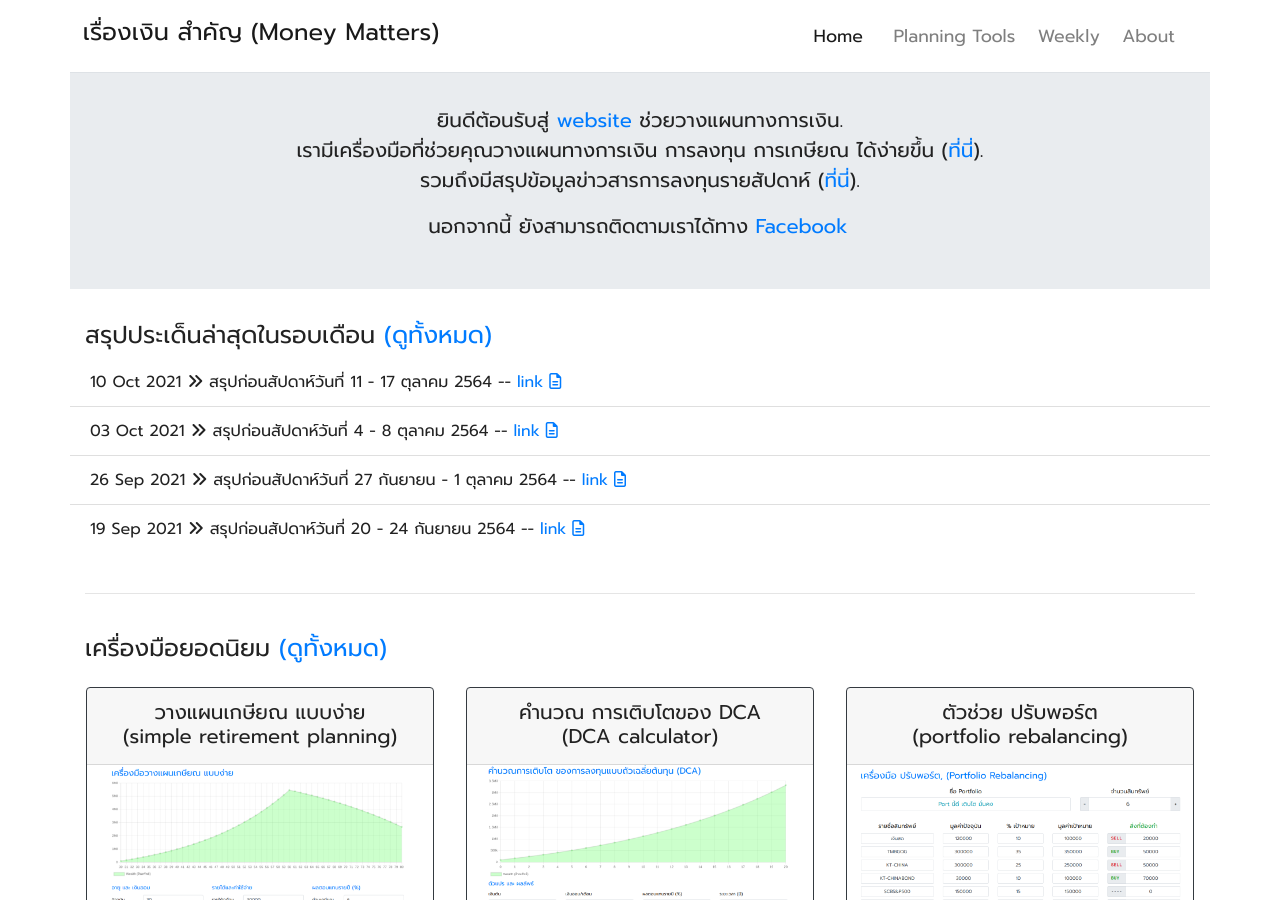
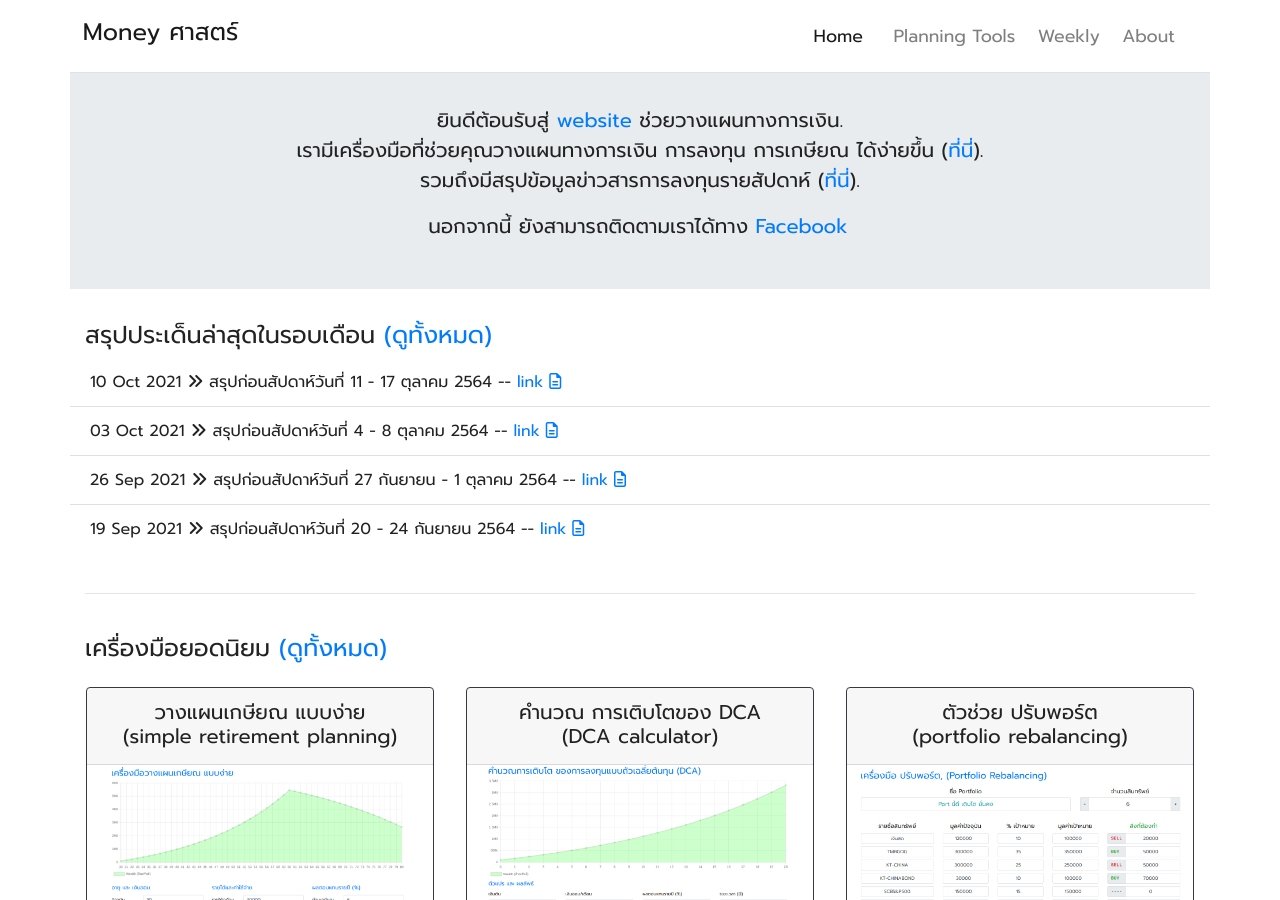
Before and after one commit to moneysart/moneysart.github.io, a Jekyll site: the page built from index.html, in a window 1280 px wide and 900 px high. Built offline with Jekyll 4.4.1, drawn with Linux system fonts in a browser that asks for light colours; nearby versions of some CDN libraries; some of the changed text lies outside the part shown.

Commit message:
update parameters and links to new domain

```diff
--- a/_config.yml
+++ b/_config.yml
@@ -1,17 +1,17 @@
-title: เรื่องเงิน สำคัญ (Money Matters)
-suffix: Money Matters Thailand
+title: Money ศาสตร์
+suffix:
 description: website ช่วยวางแผนทางการเงิน การลงทุน การเกษียณ ด้วยเครื่องมือคำนวณ และสรุปข้อมูลข่าวสารการลงทุนรายสัปดาห์
 
-name: moneymattersthailand
-url: "https://www.moneymattersthailand.com"
+name: Money ศาสตร์
+url: "https://www.moneysart.com"
 baseurl: ""
-base_canonical: "https://www.moneymattersthailand.com"
+base_canonical: "https://www.moneysart.com"
 permalink:
 
 social:
-   facebook: https://www.facebook.com/moneymattersthailand
+   facebook: https://www.facebook.com/moneysart
    line:
-   github: https://github.com/moneymattersthailand/moneymattersthailand.github.io
+   github: https://github.com/moneysart/moneysart.github.io
    email: chatdanai.l@gmail.com
 
 google_analytics: "G-47WXWD20WW"
```
